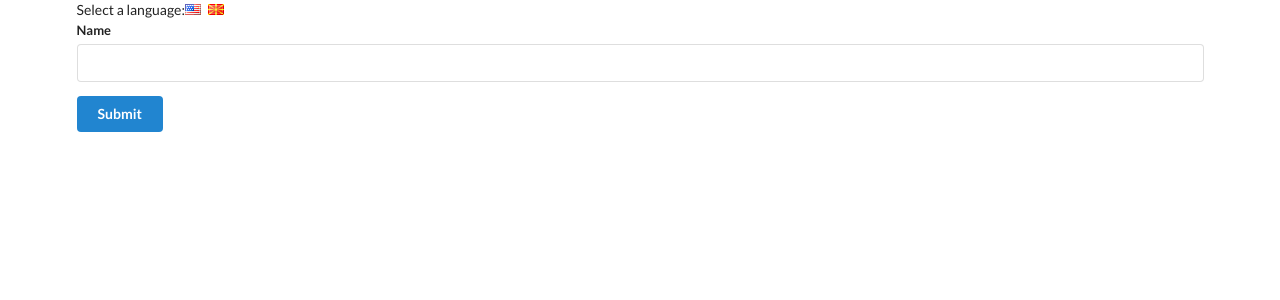
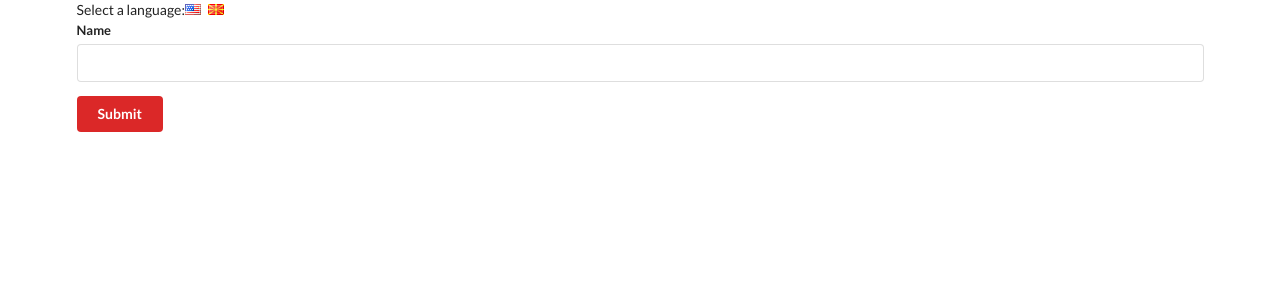
Before and after one commit to RatkoG/React-Course, a React (Create React App) app in the folder translate/: page / in a window 1280 px wide. Shown: the top 300 px of the page. Built offline with nearby package versions, Linux system fonts and the light colour scheme.

Commit message:
Pulling From Multiple Contexts

```diff
--- a/translate/src/components/App.js
+++ b/translate/src/components/App.js
@@ -1,6 +1,7 @@
 import React from "react";
 import UserCreate from "./UserCreate";
 import LanguageContext from "../contexts/LanguageContext";
+import ColorContext from "../contexts/ColorContext";
 class App extends React.Component {
   state = { language: "english" };
   onLanguageChange = language => {
@@ -22,7 +23,9 @@
           />
         </div>
         <LanguageContext.Provider value={this.state.language}>
-          <UserCreate />
+          <ColorContext.Provider value={"red"}>
+            <UserCreate />
+          </ColorContext.Provider>
         </LanguageContext.Provider>
       </div>
     );
--- a/translate/src/components/Button.js
+++ b/translate/src/components/Button.js
@@ -1,14 +1,19 @@
 import React from "react";
 import LanguageContext from "../contexts/LanguageContext";
+import ColorContext from "../contexts/ColorContext";
 class Button extends React.Component {
   render() {
     // console.log(this.context);
     return (
-      <button className="ui button primary">
-        <LanguageContext.Consumer>
-          {value => (value === "english" ? "Submit" : "Испрати")}
-        </LanguageContext.Consumer>
-      </button>
+      <ColorContext.Consumer>
+        {color => (
+          <button className={`ui button ${color}`}>
+            <LanguageContext.Consumer>
+              {value => (value === "english" ? "Submit" : "Испрати")}
+            </LanguageContext.Consumer>
+          </button>
+        )}
+      </ColorContext.Consumer>
     );
   }
 }
--- /dev/null
+++ b/translate/src/contexts/ColorContext.js
@@ -0,0 +1,3 @@
+import React from "react";
+
+export default React.createContext();
```
